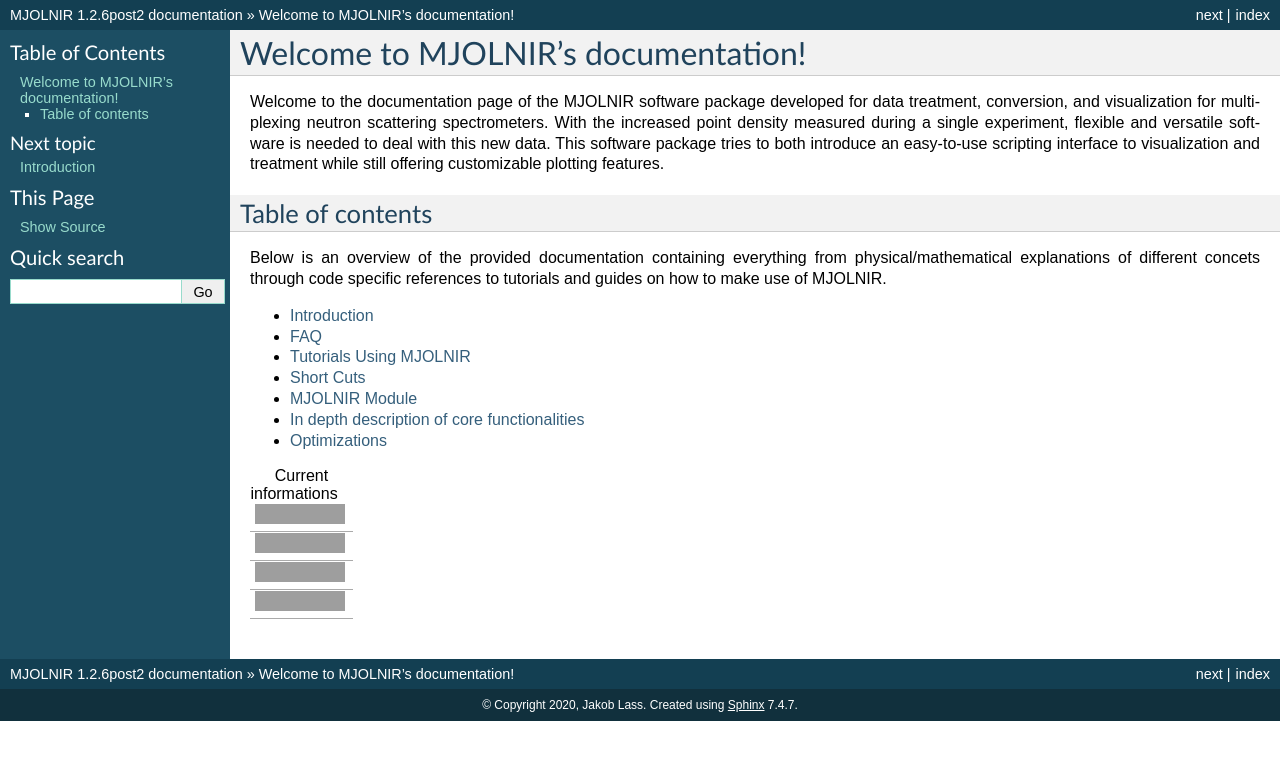
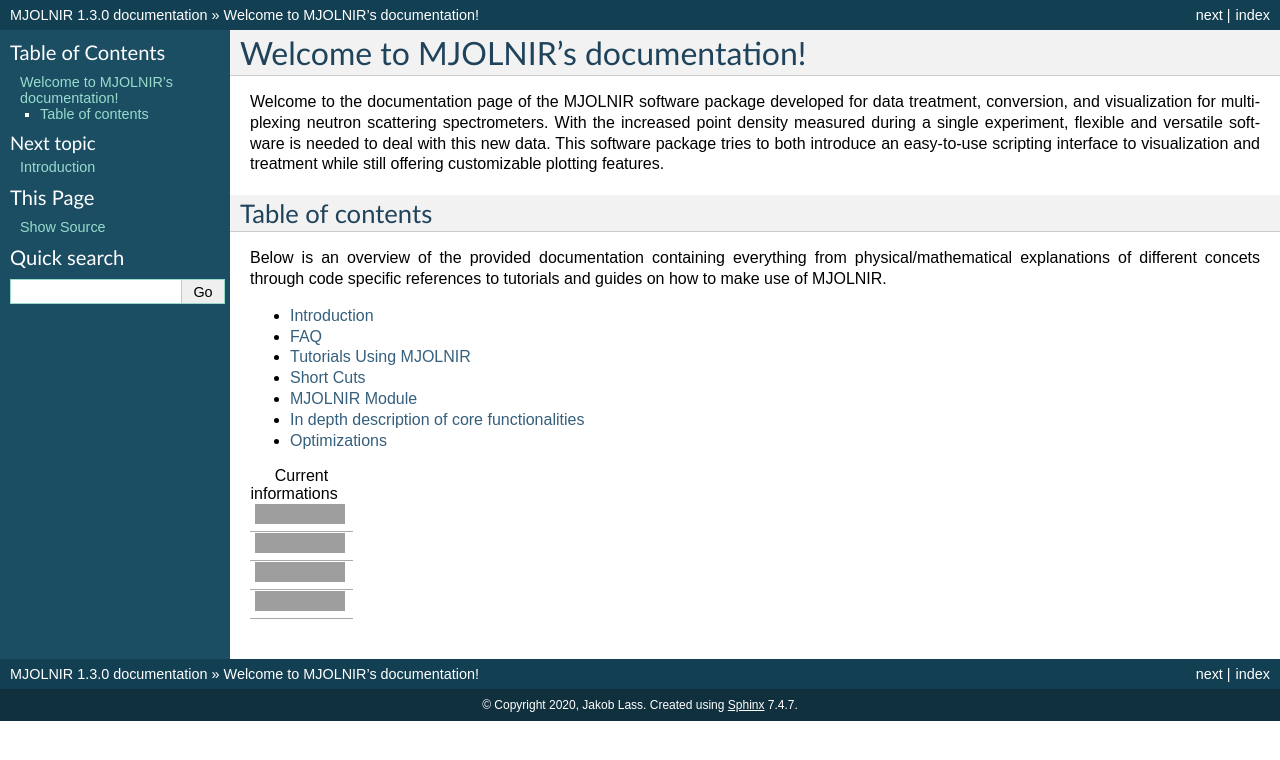
Before and after one commit to MJOLNIRPackage/MJOLNIR, a Sphinx documentation site: the page built from docs/index.rst, in a window 1280 px wide, cut to the strip 0-760 px from the top of the page. Built offline with Sphinx 7.4.7, drawn with Linux system fonts in a browser that asks for light colours; pages that are not in the unit, such as notebooks, are missing from menus; grey boxes are pictures that could not be loaded.

Commit message:
Update version

```diff
--- a/MJOLNIR/__init__.py
+++ b/MJOLNIR/__init__.py
@@ -8,7 +8,7 @@ MJOLNIR Module
 import sys,os
 sys.path.append('.')
 
-__version__ = '1.2.6post2'
+__version__ = '1.3.0'
 __author__ = 'Jakob Lass'
 
 __multiFLEXXNormalization__ = os.path.join(os.path.dirname(__file__),'CalibrationMultiFLEXX.csv')
--- a/docs/conf.py
+++ b/docs/conf.py
@@ -31,9 +31,9 @@ copyright = u'2020, Jakob Lass'
 author = u'Jakob Lass'
 
 # The short X.Y version
-version = u'1.2.6post2'
+version = u'1.3.0'
 # The full version, including alpha/beta/rc tags
-release = u'1.2.6post2'
+release = u'1.3.0'
 
 
 
@@ -59,7 +59,8 @@ extensions = [
     'sphinx.ext.githubpages',
     'sphinx.ext.autosummary',
     'sphinx.ext.intersphinx',
-    'sphinx.ext.napoleon'
+    'sphinx.ext.napoleon',
+    'nbsphinx'
 ]
 
 # Add any paths that contain templates here, relative to this directory.
--- a/setup.py
+++ b/setup.py
@@ -19,7 +19,7 @@ pythonPath =  os.path.relpath(os.path.join(installFolder,'MJOLNIR'),sys.base_pre
 
 setup(
     name='MJOLNIR',
-    version='1.2.6post2',
+    version='1.3.0',
     description=('Neutron Scattering software suite.'),
     long_description=long_description,
     author='Jakob Lass',
```
